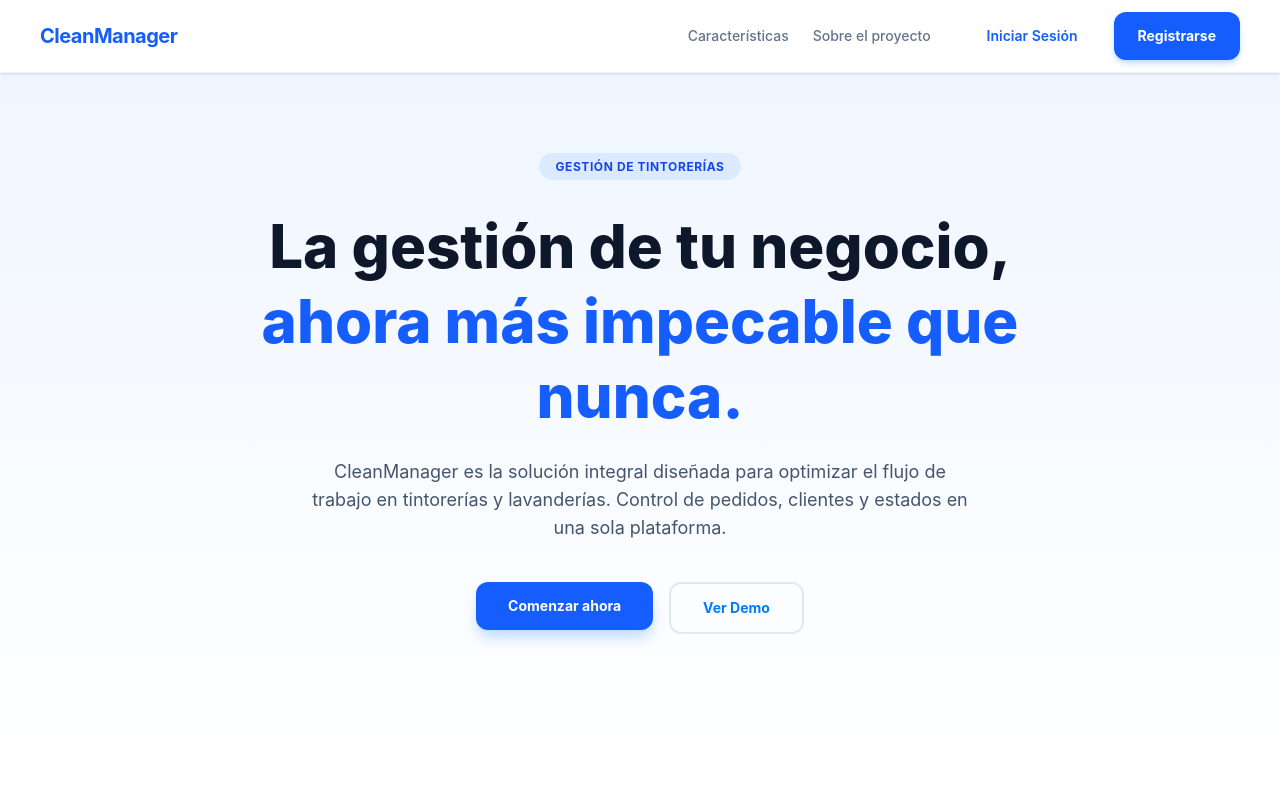
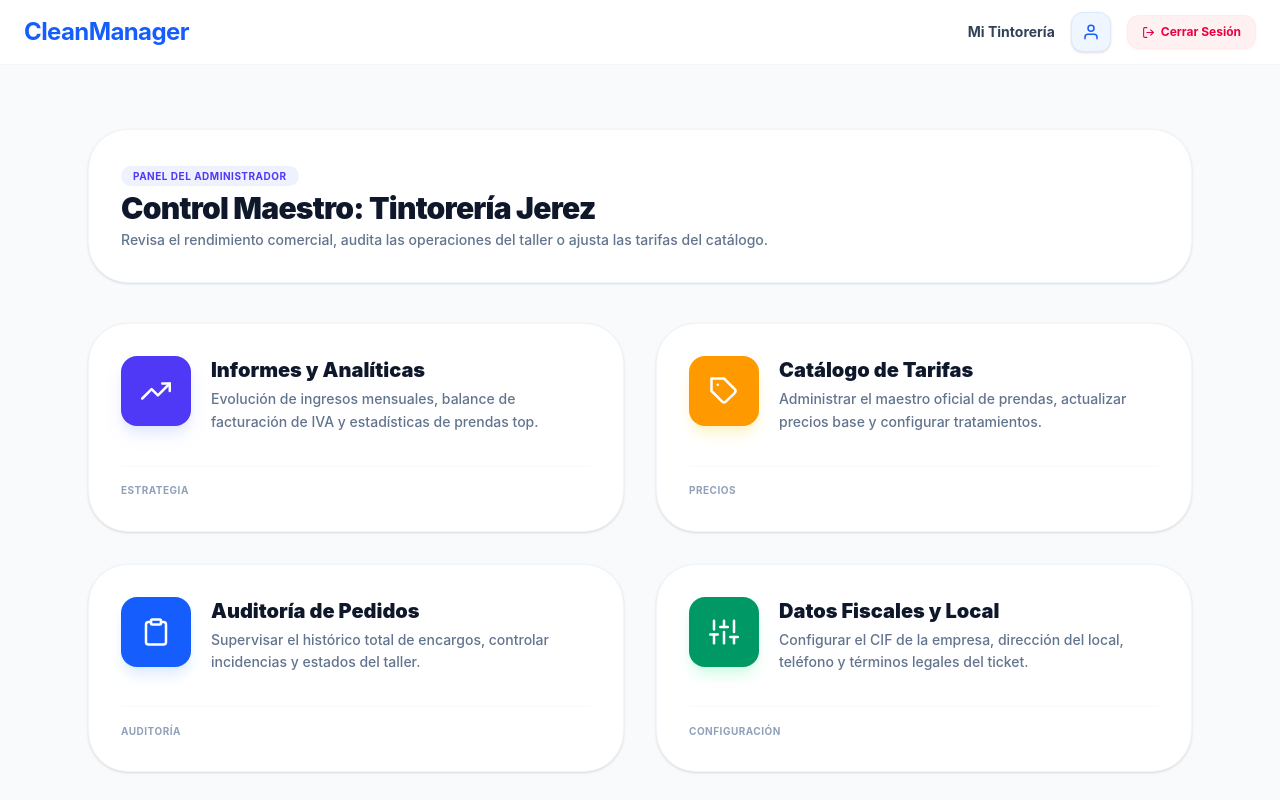
Before and after one commit to joseantoio1234/CleanManager, a React (Vite) app: page /inicio-admin in a window 1280 px wide. Before the commit this address led to /. Shown: the top 800 px of the page. Built offline with nearby package versions, Linux system fonts and the light colour scheme.

Commit message:
✅ Añadido nuevas paginas para el rol de admin

```diff
--- a/src/app/App.tsx
+++ b/src/app/App.tsx
@@ -17,6 +17,7 @@ import { NavbarPrivate } from '../components/common/NavbarPrivate';
 import { Footer } from '../components/common/Footer';
 
 import '../styles/index.css';
+import InicioAdmin from '../pages/InicioAdmin';
 
 function AppContent() {
   const location = useLocation();
@@ -24,6 +25,7 @@ function AppContent() {
   // Sincronizamos todas las rutas de gestión incluyendo el maestro de caja operativo
   const isPrivateRoute = [
     '/inicio',
+    '/inicio-admin',
     '/dashboard',
     '/nuevo-pedido',
     '/perfil',
@@ -125,6 +127,12 @@ function AppContent() {
             </div>
           } />
 
+          <Route path="/inicio-admin" element={
+            <div className="py-10">
+              <InicioAdmin />
+            </div>
+          } />
+
           {/* Redirección por defecto para rutas inexistentes */}
           <Route path="*" element={<Navigate to="/" />} />
 
--- /dev/null
+++ b/src/pages/InicioAdmin.tsx
@@ -0,0 +1,123 @@
+import React from 'react';
+import { useNavigate } from 'react-router-dom';
+import {
+    FiTrendingUp,
+    FiTag,
+    FiSliders,
+    FiClipboard,
+    FiSettings
+} from 'react-icons/fi';
+
+const InicioAdmin = () => {
+    const navigate = useNavigate();
+
+    // Recuperamos el nombre real de la empresa guardado en el login
+    const nombreTintoreria = localStorage.getItem('nombre_tintoreria') || "Tintorería Jerez";
+
+    // Configuración modular de las tarjetas exclusivas del Administrador
+    const modulos = [
+        {
+            title: "Informes y Analíticas",
+            description: "Evolución de ingresos mensuales, balance de facturación de IVA y estadísticas de prendas top.",
+            icon: <FiTrendingUp />,
+            path: "/admin-analiticas", // Pantalla que crearemos a continuación
+            color: "bg-indigo-600 shadow-indigo-100",
+            badge: "Estrategia"
+        },
+        {
+            title: "Catálogo de Tarifas",
+            description: "Administrar el maestro oficial de prendas, actualizar precios base y configurar tratamientos.",
+            icon: <FiTag />,
+            path: "/prendas", // Reutilizamos tu tabla de prendas, pero con permisos de edición
+            color: "bg-amber-500 shadow-amber-100",
+            badge: "Precios"
+        },
+        {
+            title: "Auditoría de Pedidos",
+            description: "Supervisar el histórico total de encargos, controlar incidencias y estados del taller.",
+            icon: <FiClipboard />,
+            path: "/dashboard", // El administrador puede ver el taller desde arriba
+            color: "bg-blue-600 shadow-blue-100",
+            badge: "Auditoría"
+        },
+        {
+            title: "Datos Fiscales y Local",
+            description: "Configurar el CIF de la empresa, dirección del local, teléfono y términos legales del ticket.",
+            icon: <FiSliders />,
+            path: "/perfil",
+            color: "bg-emerald-600 shadow-emerald-100",
+            badge: "Configuración"
+        }
+    ];
+
+    return (
+        <div className="w-full max-w-6xl mx-auto p-6 space-y-10 animate-in fade-in duration-300">
+
+            {/* Cabecera de Bienvenida del Administrador */}
+            <div className="flex flex-col justify-start bg-white p-8 rounded-[2.5rem] border border-slate-100 shadow-sm w-full">
+                <div className="space-y-1">
+                    <span className="text-[10px] bg-indigo-50 text-indigo-600 font-bold px-3 py-1 rounded-full uppercase tracking-wider">
+                        Panel del Administrador
+                    </span>
+                    <h1 className="text-3xl font-black text-slate-900 tracking-tight pt-1">
+                        Control Maestro: {nombreTintoreria}
+                    </h1>
+                    <p className="text-slate-500 text-sm font-medium">
+                        Revisa el rendimiento comercial, audita las operaciones del taller o ajusta las tarifas del catálogo.
+                    </p>
+                </div>
+            </div>
+
+            {/* Cuadrícula (Grid) de Módulos de Gestión */}
+            <div className="grid grid-cols-1 md:grid-cols-2 gap-8">
+                {modulos.map((modulo, index) => (
+                    <div
+                        key={index}
+                        onClick={() => navigate(modulo.path)}
+                        className="bg-white p-8 rounded-[2.5rem] border border-slate-100 shadow-sm flex flex-col justify-between gap-6 cursor-pointer hover:shadow-xl hover:shadow-indigo-900/5 hover:border-indigo-200/50 transition-all duration-300 active:scale-[0.99] group select-none relative overflow-hidden"
+                    >
+                        {/* Contenido Superior de la Card */}
+                        <div className="flex gap-5 items-start">
+                            <div className={`${modulo.color} p-5 rounded-2xl text-white text-3xl shadow-lg transition-transform group-hover:scale-105 duration-300 shrink-0`}>
+                                {modulo.icon}
+                            </div>
+                            <div className="space-y-1">
+                                <div className="flex items-center gap-2">
+                                    <h3 className="text-xl font-black text-slate-900 group-hover:text-indigo-600 transition-colors">
+                                        {modulo.title}
+                                    </h3>
+                                </div>
+                                <p className="text-slate-500 text-sm leading-relaxed font-medium">
+                                    {modulo.description}
+                                </p>
+                            </div>
+                        </div>
+
+                        {/* Detalle Inferior / Badge */}
+                        <div className="flex justify-between items-center border-t border-slate-50 pt-4 mt-2">
+                            <span className="text-[10px] font-bold uppercase tracking-wider text-slate-400">
+                                {modulo.badge}
+                            </span>
+                            <span className="text-xs font-bold text-indigo-600 opacity-0 group-hover:opacity-100 group-hover:translate-x-1 transition-all duration-300">
+                                Gestionar →
+                            </span>
+                        </div>
+                    </div>
+                ))}
+            </div>
+
+            {/* Banner inferior informativo */}
+            <div className="bg-slate-900/5 border border-dashed border-slate-200 rounded-[2rem] p-6 flex flex-col sm:flex-row justify-between items-center gap-4 text-center sm:text-left">
+                <div className="flex items-center gap-3">
+                    <div className="text-slate-400 text-xl"><FiSettings /></div>
+                    <p className="text-xs text-slate-500 font-medium">
+                        Estás operando con **rango total de gerencia**. Cualquier cambio en el catálogo de tarifas afectará instantáneamente a los precios que ven los empleados en el mostrador.
+                    </p>
+                </div>
+            </div>
+
+        </div>
+    );
+};
+
+export default InicioAdmin;
--- a/src/pages/Landing.tsx
+++ b/src/pages/Landing.tsx
@@ -71,7 +71,7 @@ const Landing = () => {
         </div>
       </section>
 
-      <Footer />
+
     </div>
   );
 };
```
